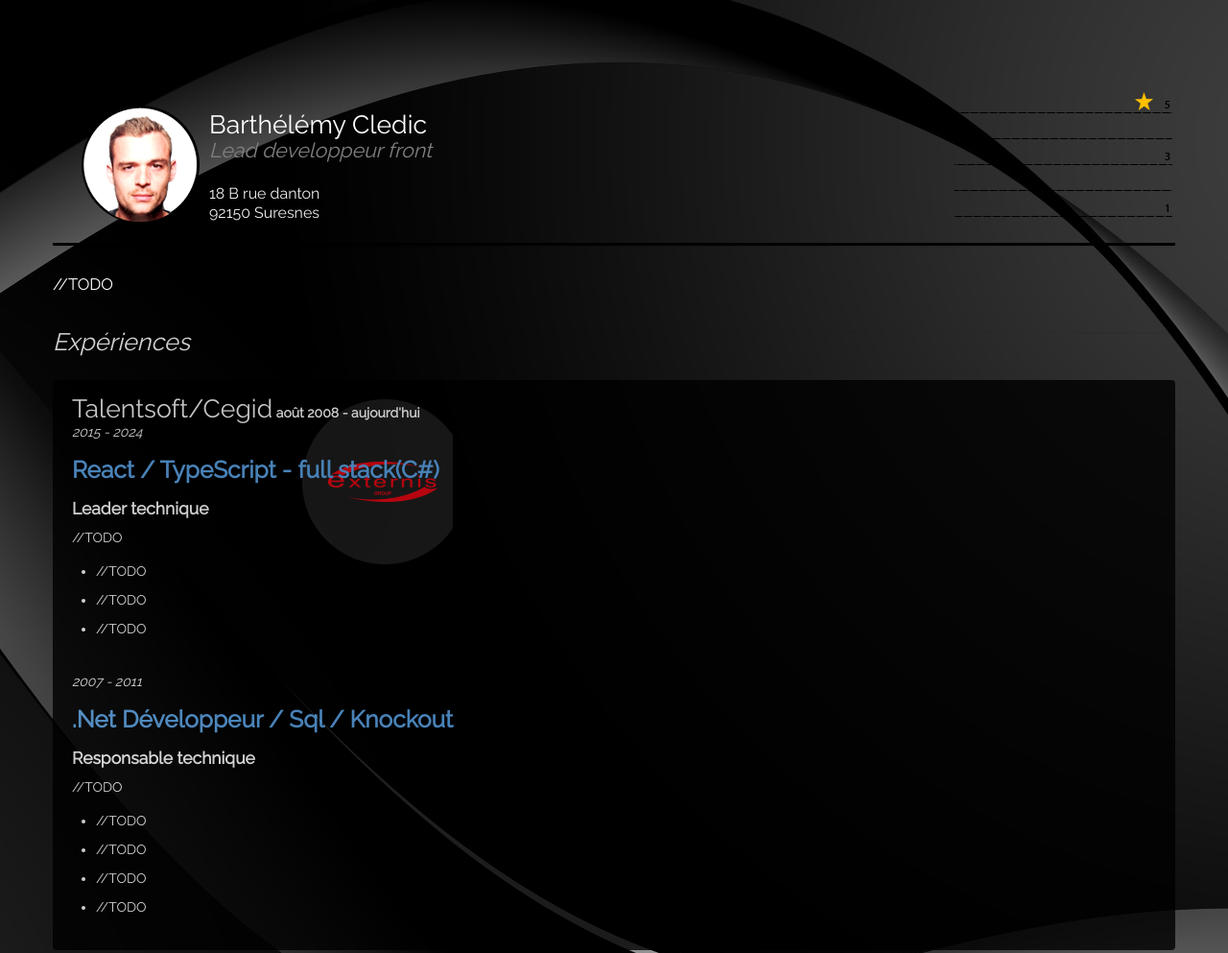
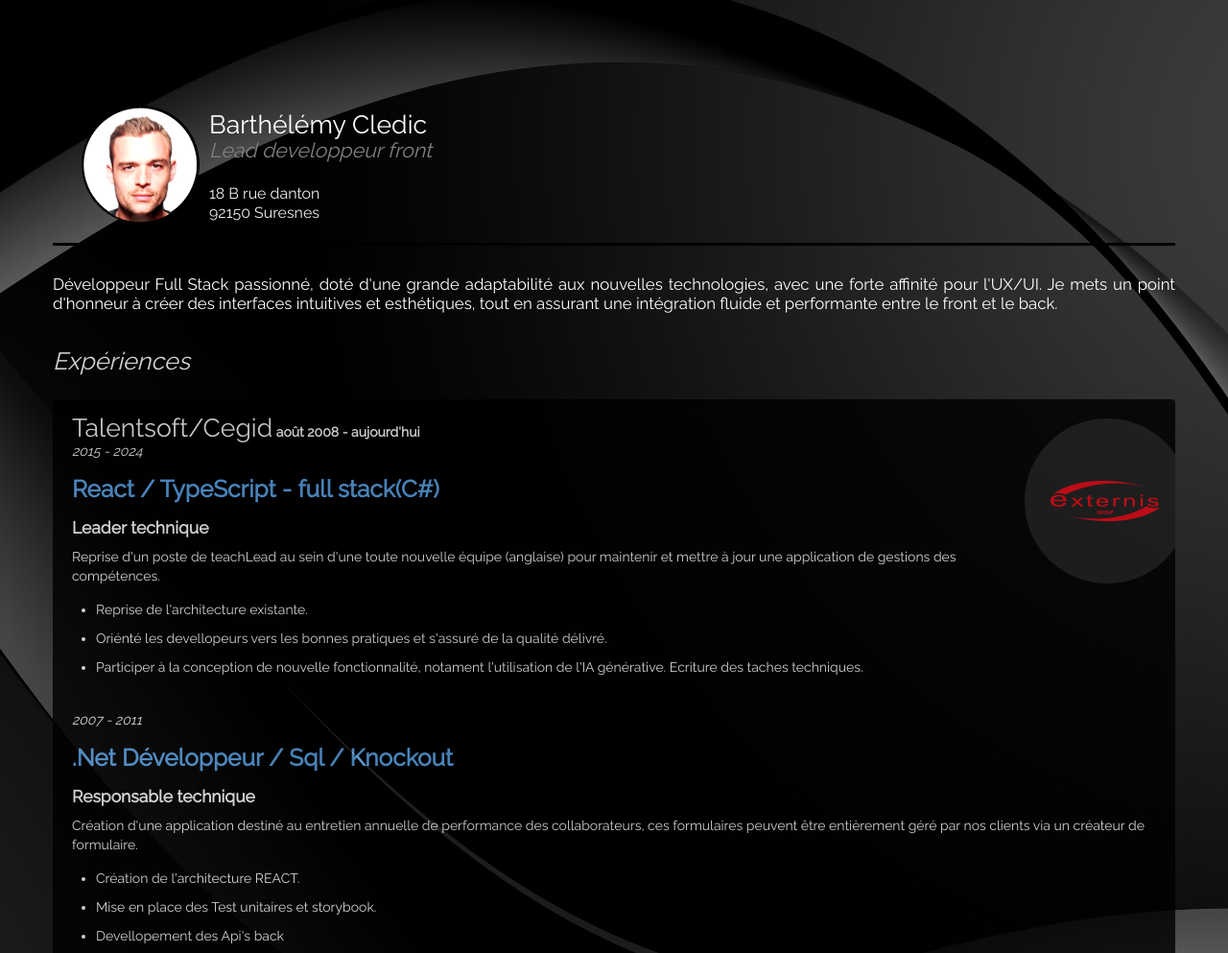
Before and after one commit to BarthelemyCledic/MyCuri, a plain HTML site: page index.html in a window 1280 px wide. Shown: the top 993 px of the page at 96% size. Drawn offline with Linux system fonts and the light colour scheme.

Commit message:
Update index.html

```diff
--- a/index.html
+++ b/index.html
@@ -174,7 +174,7 @@
                         </div>
 
                     </div>
-                    <canvas id="myCanvas" class="Canvas" width="300" height="200"></canvas>
+                    <!-- <canvas id="myCanvas" class="Canvas" width="300" height="200"></canvas>-->
                    <!-- <script>
                         var canvas = document.getElementById('myCanvas');
                         var context = canvas.getContext('2d');
@@ -215,7 +215,7 @@
             </div>
             <div class="row-fluid">
                 <div class="span14 well">
-                    <p id="evop">//TODO</p>
+                    <p id="evop">Développeur Full Stack passionné, doté d'une grande adaptabilité aux nouvelles technologies, avec une forte affinité pour l'UX/UI. Je mets un point d'honneur à créer des interfaces intuitives et esthétiques, tout en assurant une intégration fluide et performante entre le front et le back.</p>
                 </div>
 
             </div>
@@ -232,17 +232,17 @@
                         <h3>React / TypeScript - full stack(C#) </h3>
                         <h4>Leader technique</h4>
                         <p style="margin-right:140px;">
-                            //TODO
+                              Reprise d'un poste de teachLead au sein d'une toute nouvelle équipe (anglaise) pour maintenir et mettre à jour une application de gestions des compétences.
                         </p>
                         <ul>
                             <li>
-                                //TODO
+                               Reprise de l'architecture existante.
                             </li>
                             <li>
-                                //TODO
+                                Oriénté les devellopeurs vers les bonnes pratiques et s'assuré de la qualité délivré.
                             </li>
                             <li>
-                               //TODO
+                                Participer à la conception de nouvelle fonctionnalité, notament l'utilisation de l'IA générative. Ecriture des taches techniques.
                             </li>
                         </ul>
                         <br />
@@ -250,20 +250,18 @@
                         <h3>.Net Développeur / Sql / Knockout</h3>
                         <h4>Responsable technique</h4>
                         <p>
-                            //TODO
+                            Création d'une application destiné au entretien annuelle de performance des collaborateurs, ces formulaires peuvent être entièrement géré par nos clients via un créateur de formulaire.
                         </p>
                         <ul>
+
                             <li>
-                                //TODO
+                               Création de l'architecture REACT.
                             </li>
                             <li>
-                                //TODO
+                                Mise en place des Test unitaires et storybook.
                             </li>
                             <li>
-                                //TODO
-                            </li>
-                            <li>
-                               //TODO
+                                Devellopement des Api's back
                             </li>
                         </ul>
                     </div><!-- /.span4 -->
```
